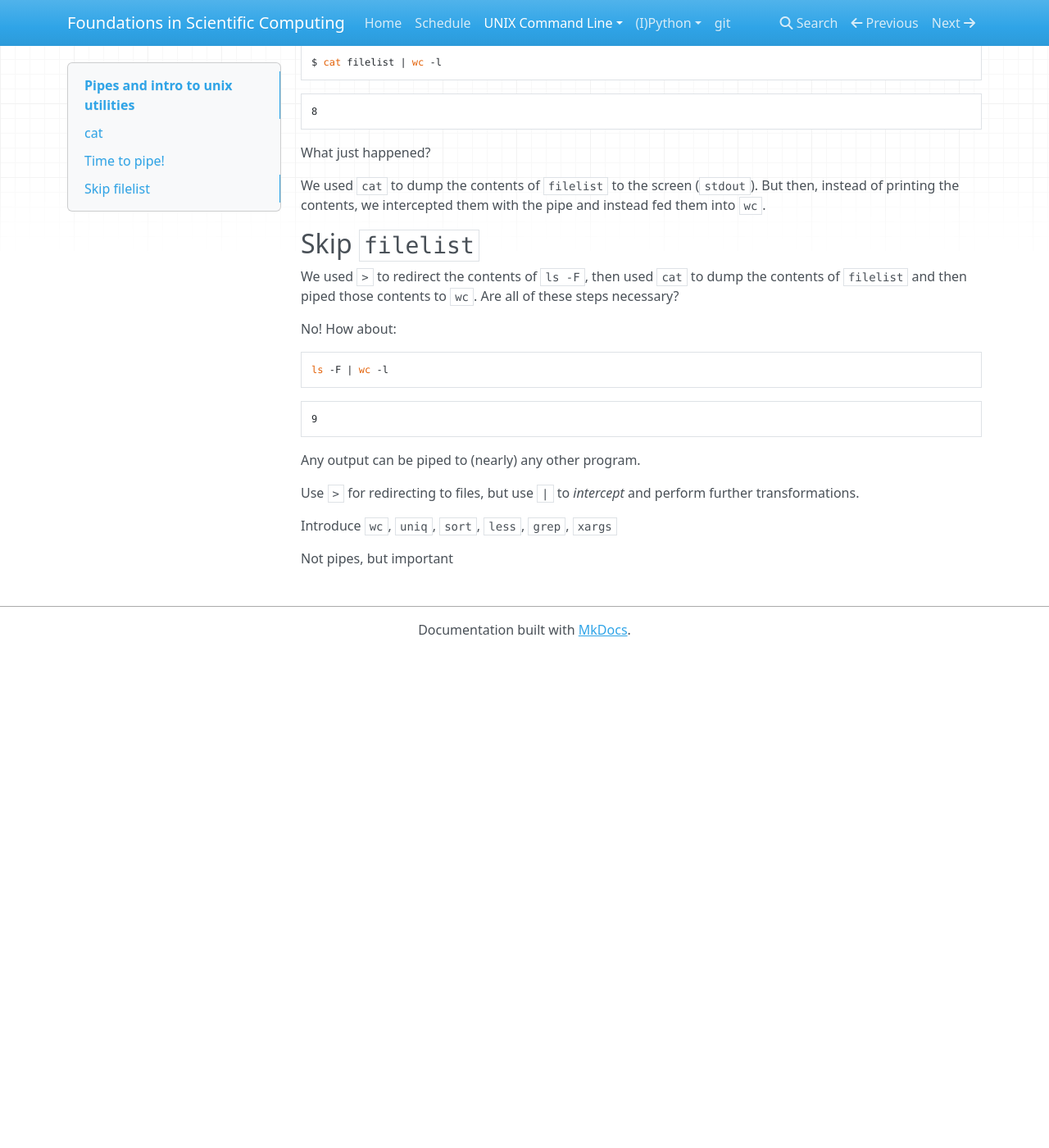
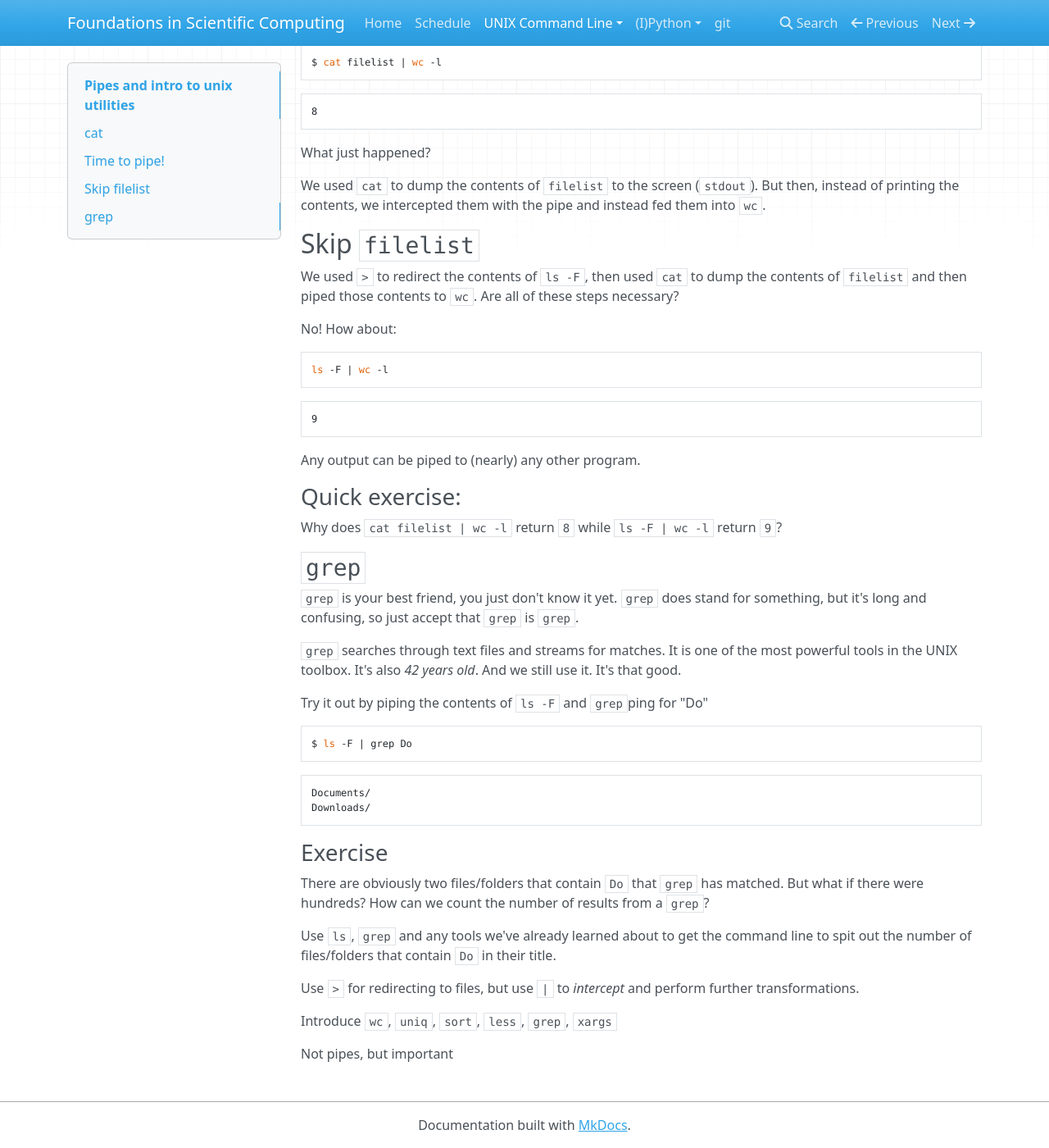
Before and after one commit to barbagroup/essential_skills_RRC, an MkDocs documentation site: the page built from docs/nix/pipes.md, in a window 1280 px wide and 1400 px high, scrolled down 1099 px. Shown: the whole window at 82% size. Built offline with MkDocs 1.6.1, drawn with Linux system fonts in a browser that asks for light colours; nearby versions of some CDN libraries; old or Windows-style settings are respelled for this version of MkDocs; before the commit the page ends 1895 px from its top, so only the background shows below that.

Commit message:
add grep to piping lesson

````diff
--- a/docs/nix/pipes.md
+++ b/docs/nix/pipes.md
@@ -87,6 +87,37 @@ ls -F | wc -l
 
 Any output can be piped to (nearly) any other program.
 
+### Quick exercise:
+
+Why does `cat filelist | wc -l` return `8` while `ls -F | wc -l` return `9`?
+
+## `grep`
+
+`grep` is your best friend, you just don't know it yet. `grep` does stand for
+something, but it's long and confusing, so just accept that `grep` is `grep`.
+
+`grep` searches through text files and streams for matches. It is one of the
+most powerful tools in the UNIX toolbox. It's also _42 years old_. And we still
+use it. It's that good.
+
+Try it out by piping the contents of `ls -F` and `grep`ping for "Do"
+
+```bash
+$ ls -F | grep Do
+```
+```bash
+Documents/
+Downloads/
+```
+
+### Exercise
+
+There are obviously two files/folders that contain `Do` that `grep` has matched.
+But what if there were hundreds? How can we count the number of results from a
+`grep`?
+
+Use `ls`, `grep` and any tools we've already learned about to get the command
+line to spit out the number of files/folders that contain `Do` in their title.
 
 
 
````
